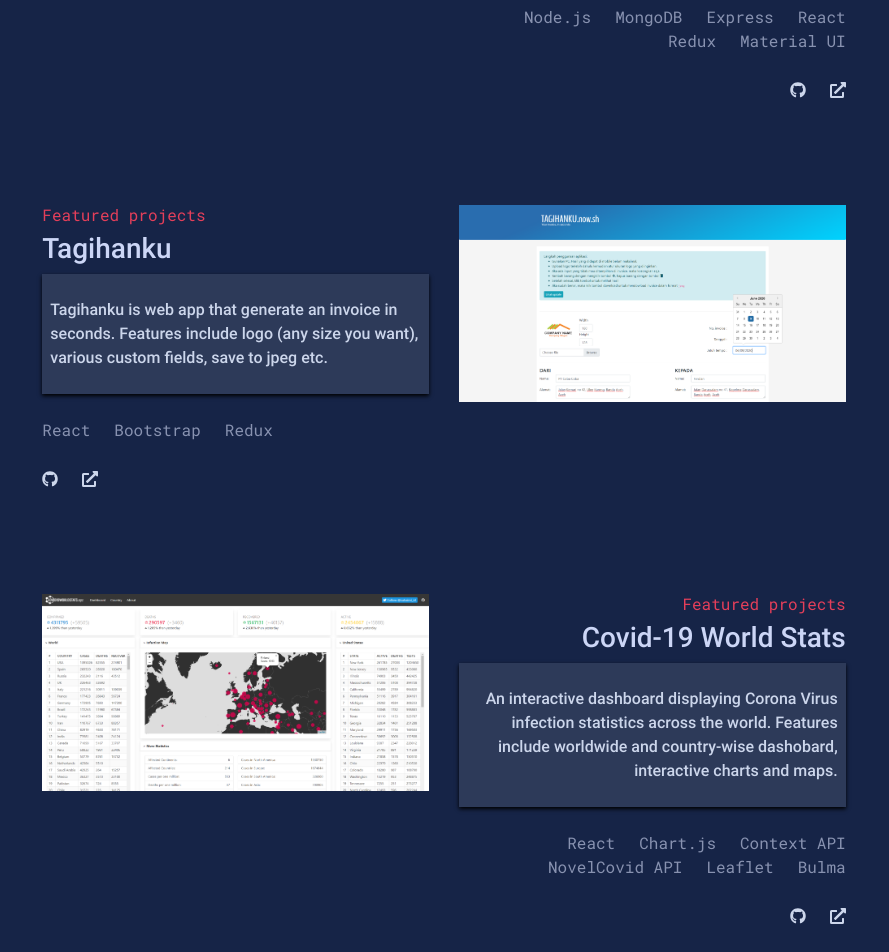
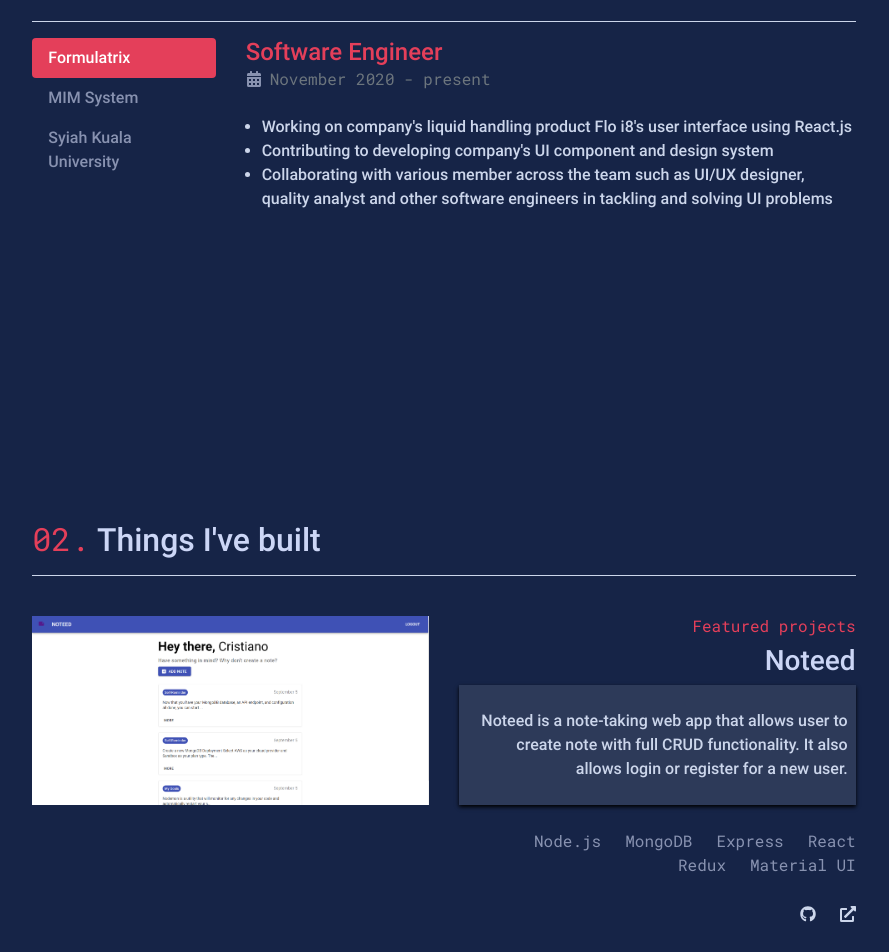
Before and after one commit to ddsuhaimi/ddsuhaimi.github.io, a React (Create React App) app: page / in a window 1280 px wide. Shown: the part 1160-2112 px from the top of the page, without its empty margins (196-1085 px from the left). Built offline with nearby package versions, Linux system fonts and the light colour scheme.

Commit message:
add work

```diff
--- a/src/App.js
+++ b/src/App.js
@@ -2,6 +2,7 @@
 import "./App.scss";
 import Menu from "./components/Menu";
 import Hero from './components/sections/Hero';
+import Project from './components/sections/Project'
 import Work from './components/sections/Work'
 import Technology from './components/sections/Technology'
 import Contact from './components/sections/Contact'
@@ -14,11 +15,12 @@
 
 function App() {
   return (
-    <Container fluid>
+    <Container fluid className="px-0">
       <div className="App">
         <Menu />
         <Hero />
         <Work />
+        <Project />
         <Technology />
         <Contact />
       </div>
--- a/src/App.scss
+++ b/src/App.scss
@@ -29,6 +29,11 @@
   color: rgb(204, 214, 246)
 }
 
+.menu-sticky {
+  background: #0e1c3e;
+  box-shadow: rgba(0, 0, 0, 0.2) 0px 12px 28px 0px, rgba(0, 0, 0, 0.1) 0px 2px 4px 0px, rgba(255, 255, 255, 0.05) 0px 0px 0px 1px inset;
+}
+
 // hero
 .full-vh {
   min-height: 100vh;
@@ -38,6 +43,19 @@
   background-color: rgba($color: #fff, $alpha: 0.1);
   box-shadow: 0 2px 4px 0  $black;
 }
+
+#work .nav-item:hover {
+  background: #172852;
+  opacity: 0.6;
+}
+#work .nav-link {
+  color: $body-color;
+}
+#work .nav-link.active {
+  background: $primary;
+  color: white;
+}
+
 
 
 // notable proects
@@ -54,5 +72,7 @@
 }
 
 @media screen and (max-width:768px) {
-
+  #work .role {
+    margin-top: 20px;
+  }
 }
--- a/src/components/Menu.js
+++ b/src/components/Menu.js
@@ -2,13 +2,14 @@
 import { Navbar, Nav, Button } from "react-bootstrap";
 const Menu = () => {
   return (
-    <Navbar collapseOnSelect expand="lg" variant="dark">
+    <Navbar sticky="top" className="menu-sticky" collapseOnSelect expand="lg" variant="dark">
       <Navbar.Brand href="#home">DS</Navbar.Brand>
       <Navbar.Toggle aria-controls="responsive-navbar-nav" />
       <Navbar.Collapse id="responsive-navbar-nav">
         <Nav className="ml-auto d-flex align-items-center">
           <Nav.Link href="#about">About</Nav.Link>
           <Nav.Link href="#work">Work</Nav.Link>
+          <Nav.Link href="#project">Project</Nav.Link>
           <Nav.Link href="#technology">Technology</Nav.Link>
           <Nav.Link href="#contact">Contact</Nav.Link>
           {/* <Nav.Link href="#resume"><Button variant='outline-primary'>Resume</Button></Nav.Link> */}
--- a/src/components/sections/Hero.js
+++ b/src/components/sections/Hero.js
@@ -9,7 +9,7 @@
         <h1 className="display-1 title-color">Dedi Suhaimi</h1>
         <h2 className="display-4 lighter mb-5"> and I'll build your web apps.</h2>
         <p className="col-sm-8 pl-0 mb-5">
-          I am a web developer from Indonesia focusing on developing exceptional
+          I am a software engineer from Indonesia focusing on developing exceptional
           web apps and everything in web development.
         </p>
         <Button href="mailto:dedisuhaimiacc@gmail.com" variant="outline-primary">Get in touch</Button>{' '}
--- /dev/null
+++ b/src/components/sections/Project.js
@@ -0,0 +1,140 @@
+import React from "react";
+import { Row, Col, Image } from "react-bootstrap";
+import { FaGithub, FaExternalLinkAlt } from "react-icons/fa";
+import Notable from './Notable'
+import tagihanku from '../../assets/image/tagihanku.png'
+import covid19 from '../../assets/image/covid19.png'
+import tutor from '../../assets/image/tutor.png'
+import noteed from '../../assets/image/noteed.png'
+const Project = () => {
+  const works = [
+    {
+      featured: true,
+      title: "Noteed",
+      image: noteed,
+      desc:
+        "Noteed is a note-taking web app that allows user to create note with full CRUD functionality. It also allows login or register for a new user.",
+      stacks: ["Node.js", "MongoDB", "Express", "React", "Redux", "Material UI"],
+      links: [
+        "https://github.com/dediacc/noteed",
+        "https://noteed.herokuapp.com",
+      ],
+    },
+    {
+      featured: true,
+      title: "Tagihanku",
+      image: tagihanku,
+      desc:
+        "Tagihanku is web app that generate an invoice in seconds. Features include logo (any size you want), various custom fields, save to jpeg etc.",
+      stacks: ["React", "Bootstrap", "Redux"],
+      links: [
+        "https://github.com/dediacc/tagihanku",
+        "https://tagihanku.now.sh/",
+      ],
+    },
+    {
+      featured: true,
+      title: "Covid-19 World Stats",
+      image: covid19,
+      desc:
+        "An interactive dashboard displaying Corona Virus infection statistics across the world. Features include worldwide and country-wise dashobard, interactive charts and maps.",
+      stacks: ["React", "Chart.js", "Context API", "NovelCovid API", "Leaflet", "Bulma"],
+      links: [
+        "https://github.com/dediacc/coronavirus-dashboard-react",
+        "https://covid19worldstatsxyz.netlify.app/",
+      ],
+    },
+    {
+      featured: true,
+      title: "Tutor Management System",
+      image: tutor,
+      desc:
+        "An admin dashoard for managing tutor in a school system. Admin can perfom CRUD (Create, Read, Update and Delete) functionality.",
+      stacks: ["React", "Redux", "Bulma"],
+      links: [
+        "https://github.com/dediacc/tutor-management",
+        "https://tutor-management.now.sh/",
+      ],
+    },
+  ];
+
+  return (
+    <section id="project" className="full-vh mb-4 d-flex flex-column justify-content-center align-items-center">
+      <Col lg={8}>
+        <h2 className="title-color">
+          <span className="mono text-primary">02.</span> Things I've built{" "}
+        </h2>
+        <hr className="border-light"/>
+        {works.map((work, i) => (
+          <Row data-aos={`${i%2===0 ? "fade-left" : "fade-right"}`}
+            className={`mb-4 py-4 d-flex ${
+              i % 2 === 0 ? "flex-row" : "flex-row-reverse"
+            }`}
+          >
+            <Col md={6} className="mb-4">
+              <Image className="project-image" src={work.image} />
+            </Col>
+            <Col
+              md={6}
+              className={`${
+                i % 2 === 0 ? "text-right" : "text-left"
+              } d-flex align-items-center`}
+            >
+              <div className="d-flex flex-column">
+                <h6 className="mono text-primary">Featured projects</h6>
+                <h3 className="title-color">{work.title}</h3>
+                <p
+                  className={`${
+                    i % 2 === 0 ? "float-right" : "float-left"
+                  } project-desc text-light py-4 px-2 mb-4`}
+                >
+                  {work.desc}
+                </p>
+                <ul
+                  className={`${
+                    i % 2 === 0
+                      ? "justify-content-end"
+                      : "justify-content-start"
+                  } d-flex flex-wrap list-unstyled mono mb-4`}
+                >
+                  {work.stacks.map((tech) => (
+                    <li className={`${i % 2 === 0 ? "ml-4" : "mr-4"}`}>
+                      {tech}
+                    </li>
+                  ))}
+                </ul>
+                <p>
+                  <ul
+                    className={`${
+                      i % 2 === 0
+                        ? "justify-content-end"
+                        : "justify-content-start"
+                    } d-flex list-unstyled`}
+                  >
+                    <li className={`${i % 2 === 0 ? "ml-4" : "mr-4"}`}>
+                      <a className="text-light" href={work.links[0]}>
+                        <FaGithub></FaGithub>
+                      </a>
+                    </li>
+                    <li className={`${i % 2 === 0 ? "ml-4" : "mr-4"}`}>
+                      <a className="text-light" href={work.links[1]}>
+                        <FaExternalLinkAlt></FaExternalLinkAlt>
+                      </a>
+                    </li>
+                  </ul>
+                </p>
+              </div>
+            </Col>
+          </Row>
+        ))}
+      </Col>
+
+
+
+      <Notable />
+
+    </section>
+  );
+};
+
+export default Project;
--- a/src/components/sections/Technology.js
+++ b/src/components/sections/Technology.js
@@ -10,7 +10,7 @@
     <section id="technology" className="full-vh d-flex justify-content-center align-items-center">
       <Col data-aos="fade-up" lg={8}>
         <h2 className="title-color">
-          <span className="mono text-primary">02.</span> Things I am familiar
+          <span className="mono text-primary">03.</span> Techs I am familiar
           with
         </h2>
         <hr className="border-light" />
--- a/src/components/sections/Work.js
+++ b/src/components/sections/Work.js
@@ -1,140 +1,81 @@
-import React from "react";
-import { Row, Col, Image } from "react-bootstrap";
-import { FaGithub, FaExternalLinkAlt } from "react-icons/fa";
-import Notable from './Notable'
-import tagihanku from '../../assets/image/tagihanku.png'
-import covid19 from '../../assets/image/covid19.png'
-import tutor from '../../assets/image/tutor.png'
-import noteed from '../../assets/image/noteed.png'
+import React from 'react'
+import { Tab, Row, Col, Nav } from 'react-bootstrap'
+import { FaCalendarAlt } from "react-icons/fa";
+
 const Work = () => {
-  const works = [
-    {
-      featured: true,
-      title: "Noteed",
-      image: noteed,
-      desc:
-        "Noteed is a note-taking web app that allows user to create note with full CRUD functionality. It also allows login or register for a new user.",
-      stacks: ["Node.js", "MongoDB", "Express", "React", "Redux", "Material UI"],
-      links: [
-        "https://github.com/dediacc/noteed",
-        "https://noteed.herokuapp.com",
-      ],
-    },
-    {
-      featured: true,
-      title: "Tagihanku",
-      image: tagihanku,
-      desc:
-        "Tagihanku is web app that generate an invoice in seconds. Features include logo (any size you want), various custom fields, save to jpeg etc.",
-      stacks: ["React", "Bootstrap", "Redux"],
-      links: [
-        "https://github.com/dediacc/tagihanku",
-        "https://tagihanku.now.sh/",
-      ],
-    },
-    {
-      featured: true,
-      title: "Covid-19 World Stats",
-      image: covid19,
-      desc:
-        "An interactive dashboard displaying Corona Virus infection statistics across the world. Features include worldwide and country-wise dashobard, interactive charts and maps.",
-      stacks: ["React", "Chart.js", "Context API", "NovelCovid API", "Leaflet", "Bulma"],
-      links: [
-        "https://github.com/dediacc/coronavirus-dashboard-react",
-        "https://covid19worldstatsxyz.netlify.app/",
-      ],
-    },
-    {
-      featured: true,
-      title: "Tutor Management System",
-      image: tutor,
-      desc:
-        "An admin dashoard for managing tutor in a school system. Admin can perfom CRUD (Create, Read, Update and Delete) functionality.",
-      stacks: ["React", "Redux", "Bulma"],
-      links: [
-        "https://github.com/dediacc/tutor-management",
-        "https://tutor-management.now.sh/",
-      ],
-    },
-  ];
-
     return (
         <section id="work" className="full-vh mb-4 d-flex flex-column justify-content-center align-items-center">
-      <Col lg={8}>
+            <Col data-aos="fade-up" lg={8}>
                 <h2 className="title-color">
-          <span className="mono text-primary">01.</span> Things I've built{" "}
+                    <span className="mono text-primary">01.</span> Places I've worked at{" "}
                 </h2>
-        <hr className="border-light"/>
-        {works.map((work, i) => (
-          <Row data-aos={`${i%2===0 ? "fade-left" : "fade-right"}`}
-            className={`mb-4 py-4 d-flex ${
-              i % 2 === 0 ? "flex-row" : "flex-row-reverse"
-            }`}
-          >
-            <Col md={6} className="mb-4">
-              <Image className="project-image" src={work.image} />
+                <hr className="border-light" />
+                <Tab.Container id="left-tabs-example" defaultActiveKey="first">
+                    <Row>
+                        <Col sm={3}>
+                            <Nav variant="pills" className="flex-column" >
+                                <Nav.Item>
+                                    <Nav.Link eventKey="first">Formulatrix</Nav.Link>
+                                </Nav.Item>
+                                <Nav.Item>
+                                    <Nav.Link eventKey="second">MIM System</Nav.Link>
+                                </Nav.Item>
+                                <Nav.Item>
+                                    <Nav.Link eventKey="third">Syiah Kuala University</Nav.Link>
+                                </Nav.Item>
+                            </Nav>
                         </Col>
-            <Col
-              md={6}
-              className={`${
-                i % 2 === 0 ? "text-right" : "text-left"
-              } d-flex align-items-center`}
-            >
-              <div className="d-flex flex-column">
-                <h6 className="mono text-primary">Featured projects</h6>
-                <h3 className="title-color">{work.title}</h3>
-                <p
-                  className={`${
-                    i % 2 === 0 ? "float-right" : "float-left"
-                  } project-desc text-light py-4 px-2 mb-4`}
-                >
-                  {work.desc}
-                </p>
-                <ul
-                  className={`${
-                    i % 2 === 0
-                      ? "justify-content-end"
-                      : "justify-content-start"
-                  } d-flex flex-wrap list-unstyled mono mb-4`}
-                >
-                  {work.stacks.map((tech) => (
-                    <li className={`${i % 2 === 0 ? "ml-4" : "mr-4"}`}>
-                      {tech}
-                    </li>
-                  ))}
+                        <Col sm={9} className="role">
+                            <Tab.Content>
+                                <Tab.Pane eventKey="first">
+                                    <h4 className="text-primary mb-0">Software Engineer</h4>
+                                    <div className="d-flex align-items-center">
+                                        <FaCalendarAlt></FaCalendarAlt>
+                                        <span className="text-muted ml-2 mono text-light">November 2020 - present</span>
+                                    </div>
+                                    <div className="mt-4">
+                                        <ul className="pl-3 text-light">
+                                            <li>Working on company's liquid handling product Flo i8's user interface using React.js</li>
+                                            <li>Contributing to developing company's UI component and design system</li>
+                                            <li>Collaborating with various member across the team such as UI/UX designer, quality analyst and other software engineers in tackling and solving UI problems</li>
                                         </ul>
-                <p>
-                  <ul
-                    className={`${
-                      i % 2 === 0
-                        ? "justify-content-end"
-                        : "justify-content-start"
-                    } d-flex list-unstyled`}
-                  >
-                    <li className={`${i % 2 === 0 ? "ml-4" : "mr-4"}`}>
-                      <a className="text-light" href={work.links[0]}>
-                        <FaGithub></FaGithub>
-                      </a>
-                    </li>
-                    <li className={`${i % 2 === 0 ? "ml-4" : "mr-4"}`}>
-                      <a className="text-light" href={work.links[1]}>
-                        <FaExternalLinkAlt></FaExternalLinkAlt>
-                      </a>
-                    </li>
+                                    </div>
+                                </Tab.Pane>
+                                <Tab.Pane eventKey="second">
+                                    <h4 className="text-primary mb-0">Front End Developer</h4>
+                                    <div className="d-flex align-items-center">
+                                        <FaCalendarAlt></FaCalendarAlt>
+                                        <span className="text-muted ml-2 mono text-light">June 2020 - July 2020</span>
+                                    </div>
+                                    <div className="mt-4">
+                                        <ul className="pl-3 text-light">
+                                            <li>Working on company's internal management system built with React.js and DevExtreme and various other UI technologies</li>
+                                            <li>Developing modules and pages while maintaining readability and extensiblity</li>
+                                            <li>Migrating old web app to a new template</li>
                                         </ul>
-                </p>
                                     </div>
+                                </Tab.Pane>
+                                <Tab.Pane eventKey="third">
+                                    <h4 className="text-primary mb-0">Laboratory Assistant</h4>
+                                    <div className="d-flex align-items-center">
+                                        <FaCalendarAlt></FaCalendarAlt>
+                                        <span className="text-muted ml-2 mono text-light">June 2017 - July 2019</span>
+                                    </div>
+                                    <div className="mt-4">
+                                        <ul className="pl-3 text-light">
+                                            <li>Teaching computational mathematics courses: Algorithm and Programming, Introduction to Multimedia, Mathematics Software. All using ActionScript 3.0</li>
+                                            <li>Grading and preparing examinations for said courses</li>
+                                            <li>Preparing and maintaining laboratorium week the courses.</li>
+                                        </ul>
+                                    </div>
+                                </Tab.Pane>
+                            </Tab.Content>
                         </Col>
                     </Row>
-        ))}
+                </Tab.Container>
             </Col>
-
-
-
-      <Notable />
-
         </section>
-  );
-};
+    )
+}
 
 export default Work;
--- a/src/custom.scss
+++ b/src/custom.scss
@@ -6,6 +6,7 @@
 
 $body-bg: #162447;
 $body-color: rgb(136, 146, 176);
+$primary: #e43f5a;
 $lighter: rgb(136, 146, 176);
 $enable-responsive-font-sizes: true;
 @import "~bootstrap/scss/bootstrap";
--- a/src/index.css
+++ b/src/index.css
@@ -1,3 +1,50 @@
+/* http://meyerweb.com/eric/tools/css/reset/
+   v2.0 | 20110126
+   License: none (public domain)
+*/
+
+html, body, div, span, applet, object, iframe,
+h1, h2, h3, h4, h5, h6, p, blockquote, pre,
+a, abbr, acronym, address, big, cite, code,
+del, dfn, em, img, ins, kbd, q, s, samp,
+small, strike, strong, sub, sup, tt, var,
+b, u, i, center,
+dl, dt, dd, ol, ul, li,
+fieldset, form, label, legend,
+table, caption, tbody, tfoot, thead, tr, th, td,
+article, aside, canvas, details, embed,
+figure, figcaption, footer, header, hgroup,
+menu, nav, output, ruby, section, summary,
+time, mark, audio, video {
+	margin: 0;
+	padding: 0;
+	border: 0;
+	font-size: 100%;
+	font: inherit;
+	vertical-align: baseline;
+}
+/* HTML5 display-role reset for older browsers */
+article, aside, details, figcaption, figure,
+footer, header, hgroup, menu, nav, section {
+	display: block;
+}
+body {
+	line-height: 1;
+}
+blockquote, q {
+	quotes: none;
+}
+blockquote:before, blockquote:after,
+q:before, q:after {
+	content: '';
+	content: none;
+}
+table {
+	border-collapse: collapse;
+	border-spacing: 0;
+}
+
+
 body {
   margin: 0;
   font-family: -apple-system, BlinkMacSystemFont, 'Segoe UI', 'Roboto', 'Oxygen',
```
Also changed, not shown: src/components/sections/Contact.js (+5 -5 lines). Lines whose indentation alone changed are shown as unchanged.
